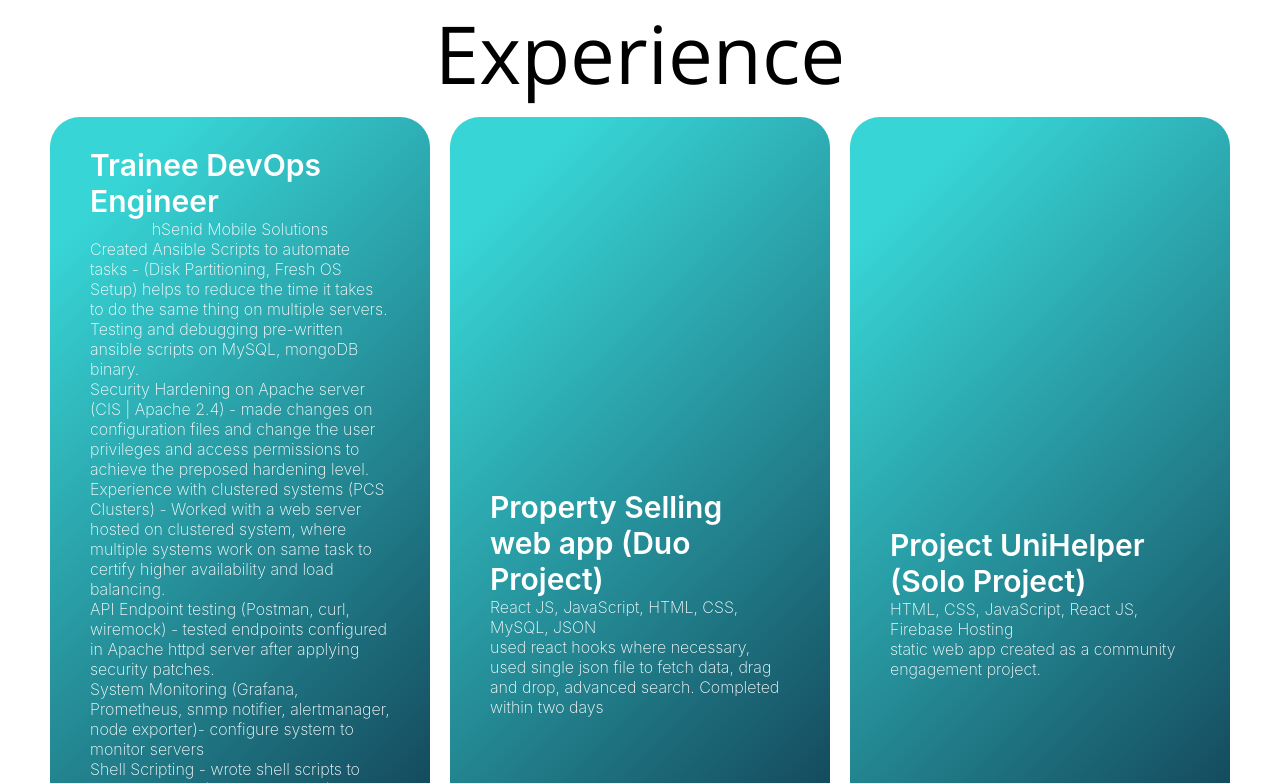
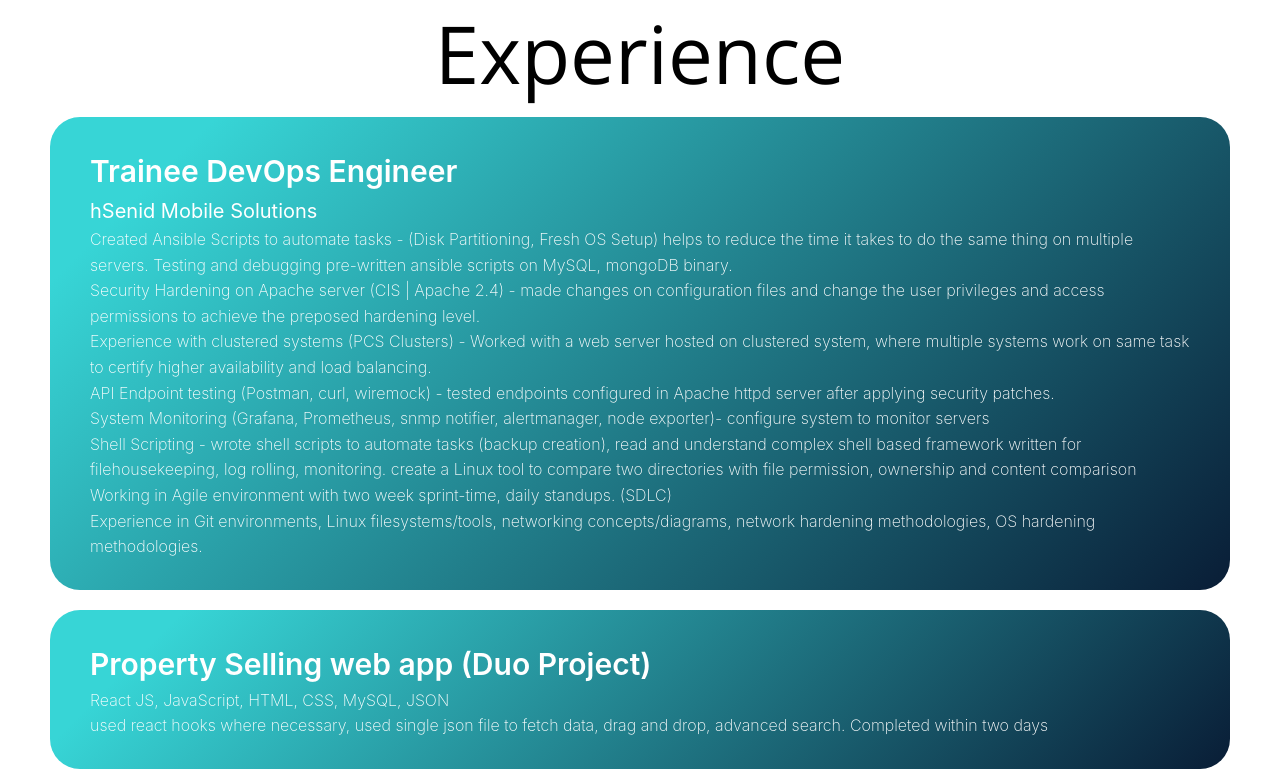
Before and after one commit to thanurarukshan/React-Portfolio-V2.0, a React (Create React App) app: page / in a window 1280 px wide. Shown: the part 1597-2380 px from the top of the page. Built offline with nearby package versions, Linux system fonts and the light colour scheme.

Commit message:
internship updated

```diff
--- a/src/Experience.css
+++ b/src/Experience.css
@@ -30,7 +30,7 @@
 .Skillset-skill-des {
   max-width: 1200px;
   display: grid;
-  grid-template-columns: repeat(3, 1fr);
+  grid-template-columns: repeat(1, 1fr);
 }
 
 .Skillset-skill-des div {
@@ -42,9 +42,10 @@
   margin: 10px;
   padding: 30px 40px;
   border-radius: 30px;
-  align-items: center;
+  align-items:baseline;
   justify-content: center;
   transition: 1s;
+  line-height: 1.6;
 }
 
 .Skillset-skill-des div:hover {
@@ -60,7 +61,10 @@
 #title-content {
   font-weight: 200;
 }
-
+.sub-title{
+  font-size: 20px;
+  font-weight: 400 !important;
+}
 @media (max-width: 1200px) {
   .Skillset-skill-name {
     font-size: 12vw;
--- a/src/Experience.js
+++ b/src/Experience.js
@@ -6,7 +6,7 @@ import "aos/dist/aos.css";
 
 function Projects() {
   const handleDivClick1 = () => {
-    window.location.href = 'https://github.com/thanurarukshan/React-Portfolio-V2.0';
+    window.location.href = 'https://www.linkedin.com/company/hsenid-mobile-solutions/posts/?feedView=all';
   }
   const handleDivClick2 = () => {
     window.location.href = 'https://github.com/thanurarukshan/property-selling-web-app-static';
@@ -33,9 +33,9 @@ function Projects() {
           Experience
         </span>
         <div className="Skillset-skill-des">
-          <div data-aos="fade-up">
+          <div data-aos="fade-up" onClick={handleDivClick1}>
             <span id="title">Trainee DevOps Engineer</span>
-            <span id="title-content">hSenid Mobile Solutions</span>
+            <span id="title-content" className="sub-title">hSenid Mobile Solutions</span>
             <span id="title-content">Created Ansible Scripts to automate tasks - (Disk Partitioning, Fresh OS Setup) helps to reduce the time it takes to do the same thing on multiple servers. Testing and debugging pre-written ansible scripts on MySQL, mongoDB binary.</span>
             <span id="title-content">Security Hardening on Apache server (CIS | Apache 2.4) - made changes on configuration files and change the user privileges and access permissions to achieve the preposed hardening level. </span>
             <span id="title-content">Experience with clustered systems (PCS Clusters) - Worked with a web server hosted on clustered system, where multiple systems work on same task to certify higher availability and load balancing. </span>
```
